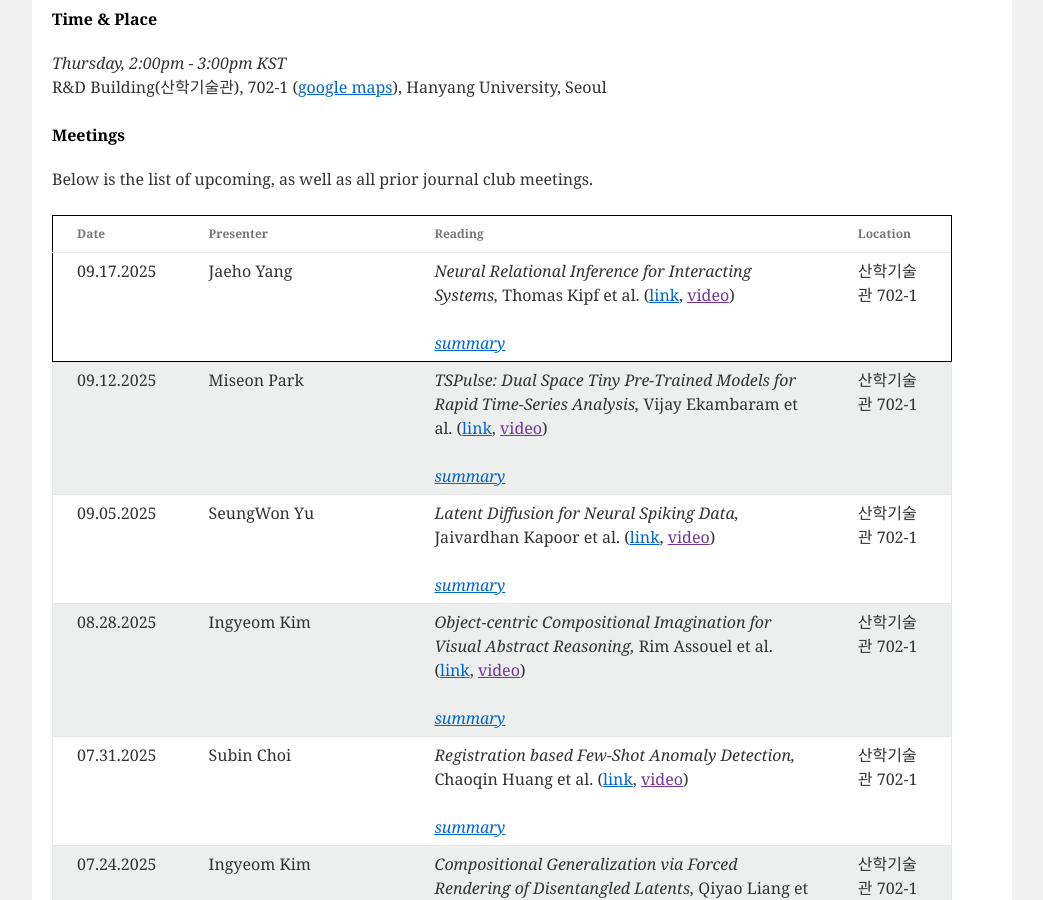
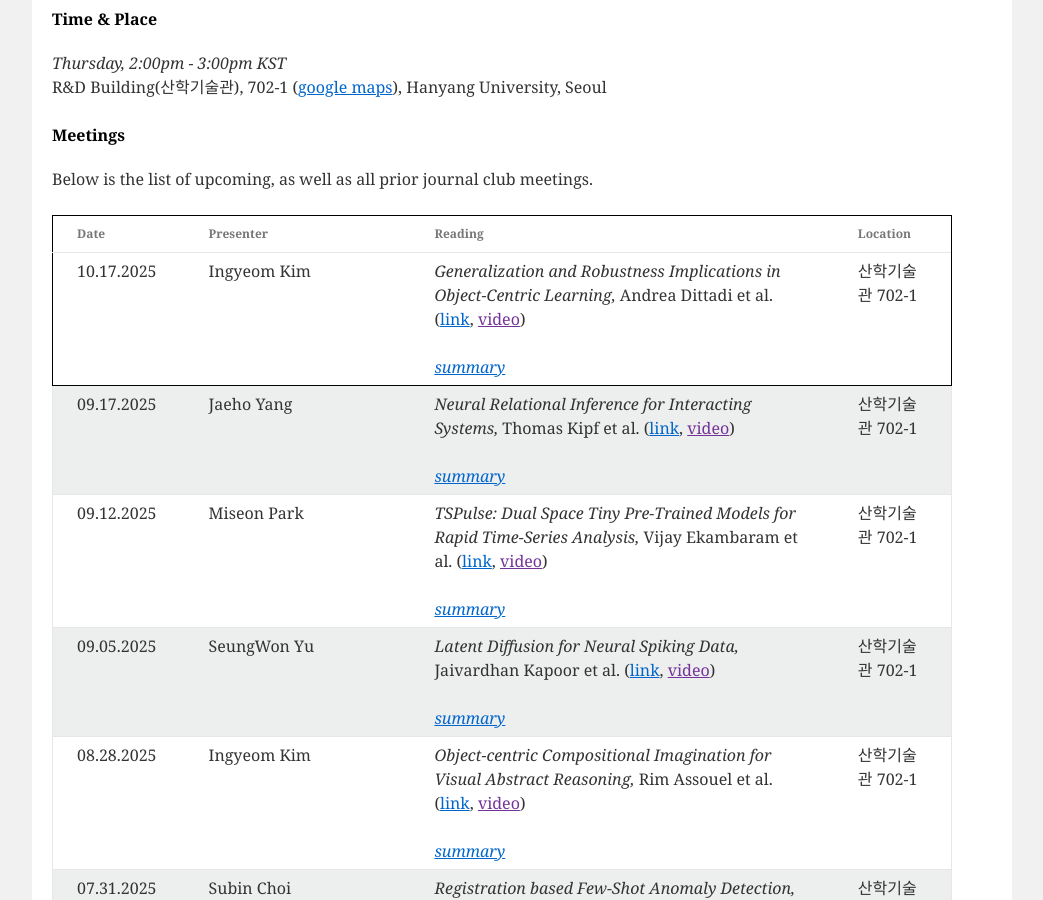
Before and after one commit to niai-lab/GraphML-JC, a Jekyll site: the page built from index.html, in a window 1280 px wide and 900 px high, scrolled down 515 px. Shown: the whole window, without its empty margins (118-1161 px from the left). Built offline with Jekyll 4.4.1, drawn with Linux system fonts in a browser that asks for light colours; part of the change alters nothing that is shown.

Commit message:
Update meeting_info.yml

```diff
--- a/_data/meeting_info.yml
+++ b/_data/meeting_info.yml
@@ -1,3 +1,14 @@
+- presenter: Ingyeom Kim
+  date: 10.17.2025
+  paper: "Generalization and Robustness Implications in Object-Centric Learning"
+  authors: Andrea Dittadi et al.
+  url: https://arxiv.org/abs/2107.00637
+  location: "산학기술관 702-1"
+  summary: >
+    Summary : 해당 논문은 여러 Object-Centric 모델의 성능을 비교하여 Downstream task 활용 가능성과 강건성을 체크하였다.<br>
+    Strength : 현행 object centric model이 어느 분야에서 강하고 어느 분야에서 약한지를 드러내었다. 또한 어느 evaluation metric이 실제 성능을 잘 드러내는가를 보여서 추후 연구의 참고자료가 되었다. <br>
+    Weakness : 실험 결과 해석 등에 일부 의문이 존재한다.
+
 - presenter: Jaeho Yang
   date: 09.17.2025
   paper: "Neural Relational Inference for Interacting Systems"
@@ -41,6 +52,7 @@
     Summary : 해당 논문은 구성적 일반화를 위해 어떤 조건이 필요한지 분석한 논문으로, ARC task의 input-output 이미지 쌍을 입력받았을 때 규칙을 추출해 다른 이미지를 변환시킬 수 있는 모델을 설계하였다.<br>
     Strength : OOD에서의 일반화 성능을 위해 object단위 이미지 인식, 규칙에서의 조건과 변환 분리 인식, OOD 학습 태스크가 중요함을 밝혀냈다. 실험 결과 또한 깔끔하고 극명하게 나타났다.<br>
     Weakness : 모델이 상당히 복잡한 구조로 되어있고, 이에 비해 처리하는 태스크는 ARC를 매우 단순화한 것이다.
+
 - presenter: Subin Choi
   date: 07.31.2025
   paper: "Registration based Few-Shot Anomaly Detection"
```
